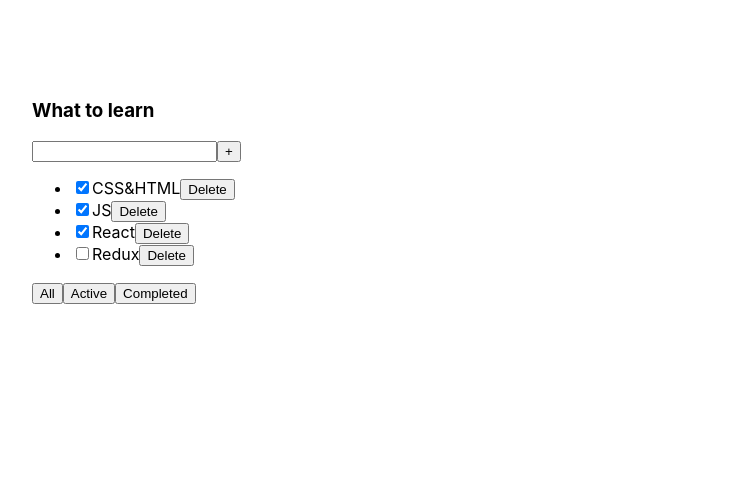
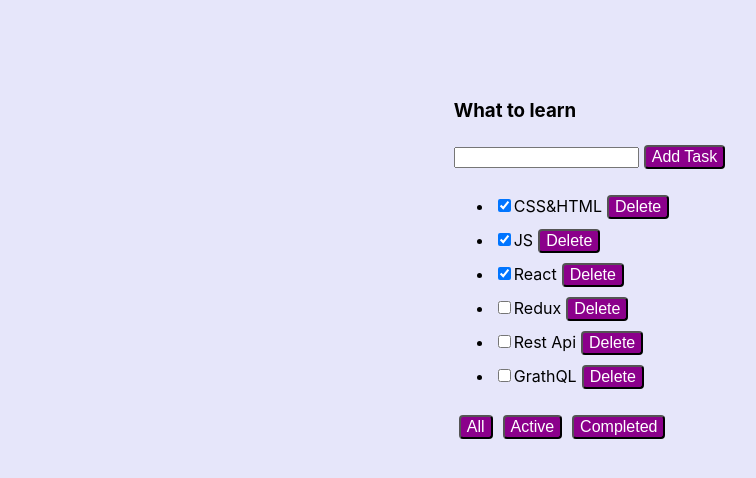
Before and after one commit to VeloboSAS/todolistTS, a React (Create React App) app: page / in a window 1280 px wide. Shown: the top 478 px of the page, without its empty margins (48-804 px from the left). Built offline with nearby package versions, Linux system fonts and the light colour scheme.

Commit message:
added addTask

```diff
--- a/package.json
+++ b/package.json
@@ -10,10 +10,12 @@
     "@types/node": "^16.7.13",
     "@types/react": "^18.0.0",
     "@types/react-dom": "^18.0.0",
+    "@types/uuid": "^9.0.7",
     "react": "^18.2.0",
     "react-dom": "^18.2.0",
     "react-scripts": "5.0.1",
     "typescript": "^4.4.2",
+    "uuid": "^9.0.1",
     "web-vitals": "^2.1.0"
   },
   "scripts": {
--- a/src/App.css
+++ b/src/App.css
@@ -1,6 +1,9 @@
 .App {
   padding: 30px;
   display: flex;
+  justify-content: center;
+  background-color: Lavender;
+  min-height: 100vh;
 }
 
 .App > div {
--- a/src/App.tsx
+++ b/src/App.tsx
@@ -1,67 +1,48 @@
 import React, { useState } from "react";
-
+import { v4 } from "uuid";
 import "./App.css";
-import { TaskType, Todolist } from "./component/todolist/todolist";
+import {  Todolist } from "./component/todolist/todolist";
 
 export type FilterValuesType = "all" | "completed" | "active";
 
 function App() {
-  let initialTasks: Array<TaskType> = [
-    { id: 1, title: "CSS&HTML", isDone: true },
-    { id: 2, title: "JS", isDone: true },
-    { id: 3, title: "React", isDone: true },
-    { id: 4, title: "Redux", isDone: false },
-  ];
+  let [tasks, setTasks] = useState([
+    { id: v4(), title: "CSS&HTML", isDone: true },
+    { id: v4(), title: "JS", isDone: true },
+    { id: v4(), title: "React", isDone: true },
+    { id: v4(), title: "Redux", isDone: false },
+    { id: v4(), title: "Rest Api", isDone: false },
+    { id: v4(), title: "GrathQL", isDone: false },
+  ]);
 
-  // let initialTasks2: Array<TaskType> = [
-  //   {id: 1, title: 'Matrix' , isDone: true},
-  //   {id: 2, title: 'XXX' , isDone: false},
-  //   {id: 3, title: 'Terminator' , isDone: true},
-  //   {id: 4, title: 'YYY' , isDone: true},
-  // ]
+  console.log(tasks);
 
 
-  let [tasks, setTasks] = useState(initialTasks);
-  // let [tasks2, setTasks2] = useState(initialTasks2);
+  function removeTask(id: string) {
+    let filteredTasks = tasks.filter((t) => t.id !== id);
+    setTasks(filteredTasks);
+  }
+
+  function addTask(title: string) {
+    let newTask = { id: v4(), title: title, isDone: false}
+    let newTasks = [newTask, ...tasks]
+    setTasks(newTasks)
+  }
+
   let [filter, setFilter] = useState<FilterValuesType>("all");
-  // let [filter2, setFilter2] = useState<FilterValuesType>("all");
+
+  let tasksForTodoList = tasks;
+
+  if (filter === "completed") {
+    tasksForTodoList = tasks.filter((t) => t.isDone === true);
+  }
+  if (filter === "active") {
+    tasksForTodoList = tasks.filter((t) => t.isDone === false);
+  }
 
   function changeFilter(value: FilterValuesType) {
     setFilter(value);
   }
-
-  function removeTask(id: number) {
-    let filteredTasks = tasks.filter((t) => t.id !== id);
-    setTasks(filteredTasks);
-  }
-
-  // function changeFilter2(value: FilterValuesType) {
-  //   setFilter2(value);
-  // }
-
-  // function removeTask2(id: number) {
-  //   let filteredTasks2 = tasks2.filter((t) => t.id !== id);
-  //   setTasks2(filteredTasks2);
-  // }
-
-
-  let tasksForTodoList = tasks;
-
-  if (filter === "completed") {
-    tasksForTodoList = tasks.filter(t => t.isDone === true);
-  }
-  if (filter === "active") {
-    tasksForTodoList = tasks.filter(t => t.isDone === false);
-  }
-
-  // let tasksForTodoList2 = tasks2;
-  // if (filter2 === "completed") {
-  //   tasksForTodoList2 = tasks2.filter(t => t.isDone === true);
-  // }
-  // if (filter2 === "active") {
-  //   tasksForTodoList2 = tasks2.filter(t => t.isDone === false);
-  // }
-
 
   return (
     <div className="App">
@@ -70,11 +51,8 @@
         tasks={tasksForTodoList}
         removeTask={removeTask}
         changeFilter={changeFilter}
+        addTask={addTask}
       />
-      {/* <Todolist title='Movies'
-       tasks={tasksForTodoList2}
-       removeTask={removeTask2}
-       changeFilter={changeFilter2}/> */}
     </div>
   );
 }
--- /dev/null
+++ b/src/component/todolist/todolist.module.css
@@ -0,0 +1,15 @@
+
+.btn {
+  background-color: #8b008b;
+  color: white;
+  font-size: 16px;
+  border-radius: 4px;
+  margin: 5px;
+}
+
+.btn:hover {
+  background-color: white;
+  color: #8b008b;
+  box-shadow: 0 12px 16px 0 rgba(0, 0, 0, 0.24),
+    0 17px 50px 0 rgba(0, 0, 0, 0.19);
+}
--- a/src/component/todolist/todolist.tsx
+++ b/src/component/todolist/todolist.tsx
@@ -1,41 +1,91 @@
-import React from "react"
-import { FilterValuesType } from "../../App"
+import React, { ChangeEvent, useState, KeyboardEvent } from "react";
+import { FilterValuesType } from "../../App";
+import s from "./todolist.module.css";
 
 export type TaskType = {
-  id: number
-  title: string
-  isDone: boolean
-}
+  id: string;
+  title: string;
+  isDone: boolean;
+};
 
 type PropsType = {
-  title: string
-  tasks: Array<TaskType>
-  removeTask: (id: number) => void
-  changeFilter: (value: FilterValuesType) => void
-}
+  title: string;
+  tasks: Array<TaskType>;
+  removeTask: (id: string) => void;
+  changeFilter: (value: FilterValuesType) => void;
+  addTask: (title: string) => void;
+};
 
 export function Todolist(props: PropsType) {
+  const [newTaskTitle, setNewTaskTitle] = useState("");
+
+  const onNewTitleChangeHandler = (e: ChangeEvent<HTMLInputElement>) => {
+    setNewTaskTitle(e.currentTarget.value);
+  };
+
+  const onKeyPressHandler = (e: KeyboardEvent<HTMLInputElement>) => {
+    if (e.key === "Enter") {
+      props.addTask(newTaskTitle);
+      setNewTaskTitle("");
+    }
+  };
+
+  const AddTask = () => {
+    props.addTask(newTaskTitle);
+    setNewTaskTitle("");
+  };
+
+  const onAllClickHandler = () => {
+    props.changeFilter("all");
+  };
+
+  const onActiveClickHandler = () => {
+    props.changeFilter("active");
+  };
+
+  const onCompletedClickHandler = () => {
+    props.changeFilter("completed");
+  };
 
   return (
-    <div>
+    <div >
       <h3>{props.title}</h3>
       <div>
-        <input />
-        <button>+</button>
+        <input
+          value={newTaskTitle}
+          onChange={onNewTitleChangeHandler}
+          onKeyPress={onKeyPressHandler}
+        />
+        <button onClick={AddTask} className={s.btn}>
+          Add Task
+        </button>
       </div>
       <ul>
-        {props.tasks.map(task => (<li>
+        {props.tasks.map((task) => {
+          const deleteTask = () => {
+            props.removeTask(task.id);
+          };
+          return (
+            <li key={task.id}>
               <input type="checkbox" checked={task.isDone} />
               <span>{task.title}</span>
-              <button onClick={() => {props.removeTask(task.id)}}>Delete</button>
-            </li>)
-          )
-        }
+              <button onClick={deleteTask} className={s.btn}>
+                Delete
+              </button>
+            </li>
+          );
+        })}
       </ul>
       <div>
-        <button onClick={() => { props.changeFilter("all") }}>All</button>
-        <button onClick={() => { props.changeFilter("active") }}>Active</button>
-        <button onClick={() => { props.changeFilter("completed") }}>Completed</button>
+        <button onClick={onAllClickHandler} className={s.btn}>
+          All
+        </button>
+        <button onClick={onActiveClickHandler} className={s.btn}>
+          Active
+        </button>
+        <button onClick={onCompletedClickHandler} className={s.btn}>
+          Completed
+        </button>
       </div>
     </div>
   );
```
Also changed, not shown: 1 other file (tests, documents, lock files or other folders).
